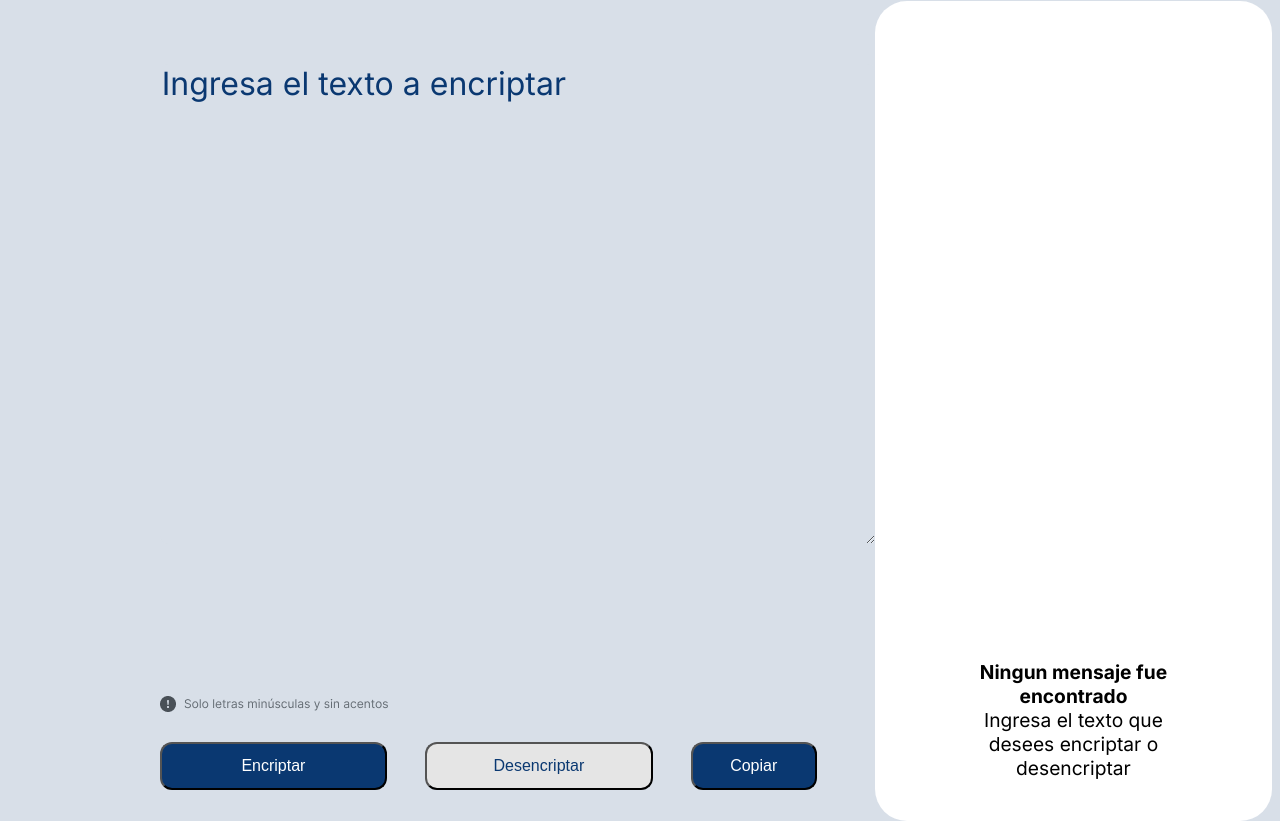
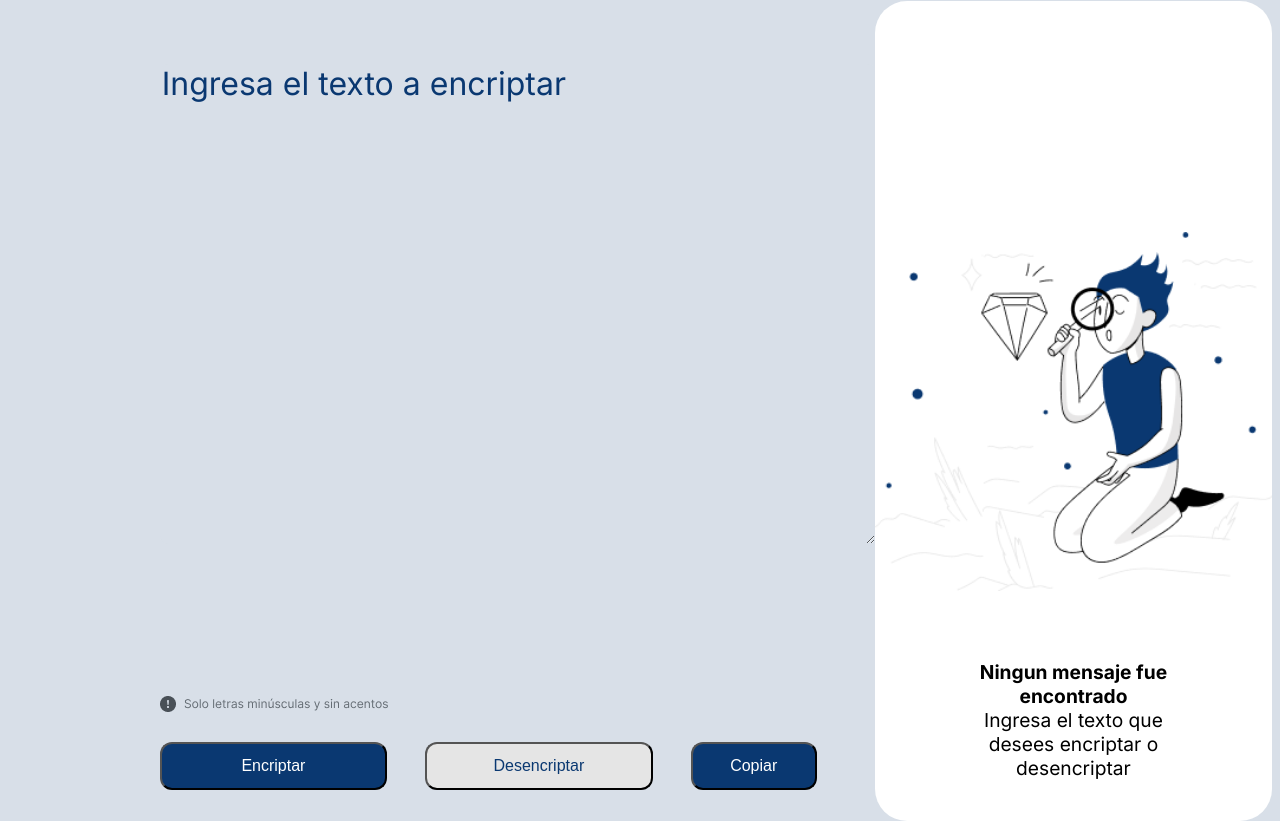
Before and after one commit to WnVP115/Encriptador-texto, a plain HTML site: page index.html in a window 1280 px wide. Shown: the part 84-905 px from the top of the page. Drawn offline with Linux system fonts and the light colour scheme; a web font is replaced by a local one.

Commit message:
Correccion a url

```diff
--- a/style/style.css
+++ b/style/style.css
@@ -53,7 +53,7 @@ textarea::placeholder{
     width: 400px;
     height: 25em;
     padding: 10px;
-    background-image: url("./recursos/Muñeco.png");
+    background-image: url("../recursos/Muñeco.png");
     background-repeat: no-repeat;
     background-position: center;
     background-size: contain;
```
